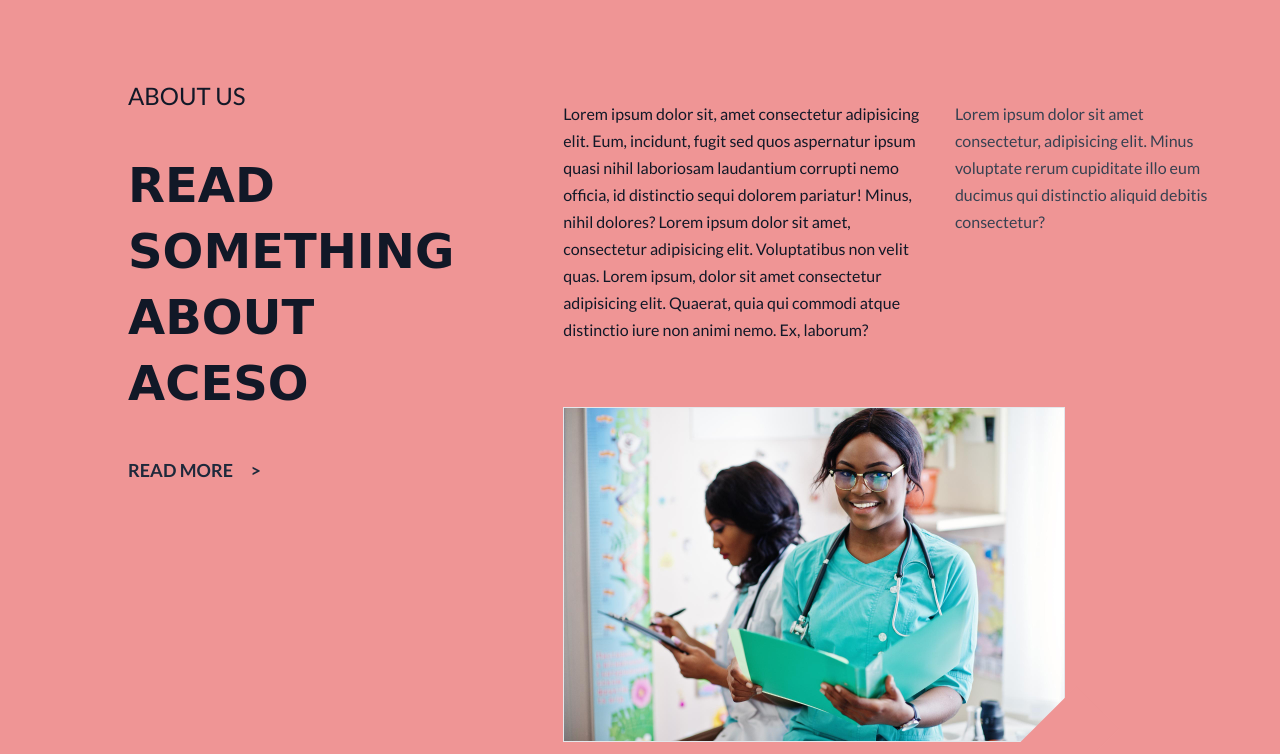
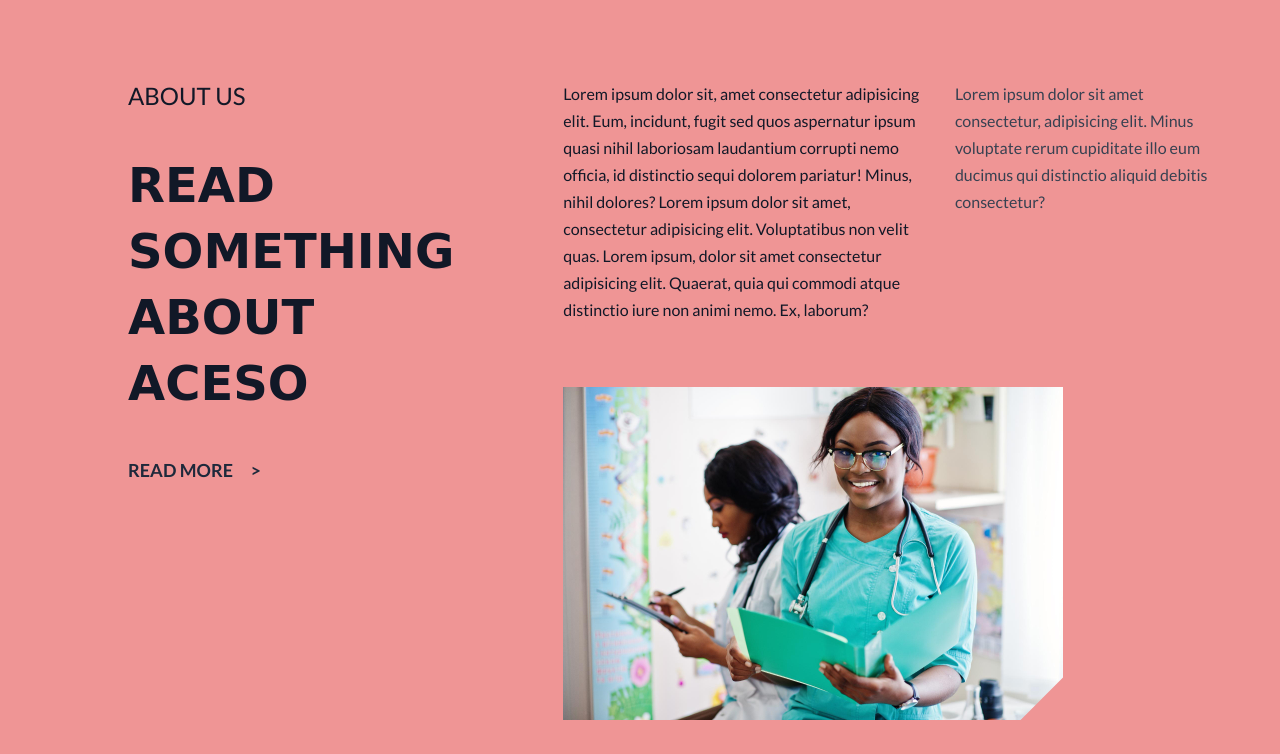
Before and after one commit to highfee/aceso-landing-page, a website built with Vite: page index.html in a window 1280 px wide. Shown: the part 606-1360 px from the top of the page. Built offline with nearby package versions, Linux system fonts and the light colour scheme; a web font is replaced by a local one.

Commit message:
did the servives section in the index page

```diff
--- a/index.html
+++ b/index.html
@@ -77,7 +77,7 @@
             >READ MORE &nbsp; &nbsp; ></a
           >
         </div>
-        <div class="sm:mt-5">
+        <div class="mt-5 md:mt-0">
           <div class="md:flex gap-8">
             <p>
               Lorem ipsum dolor sit, amet consectetur adipisicing elit. Eum,
@@ -94,7 +94,7 @@
               debitis consectetur?
             </p>
           </div>
-          <div class="mt-16 cut relative border w-fit">
+          <div class="mt-16 cut relative w-fit overflow-hidden">
             <img
               src="./images/about1.jpg"
               alt="about ACESO"
```
